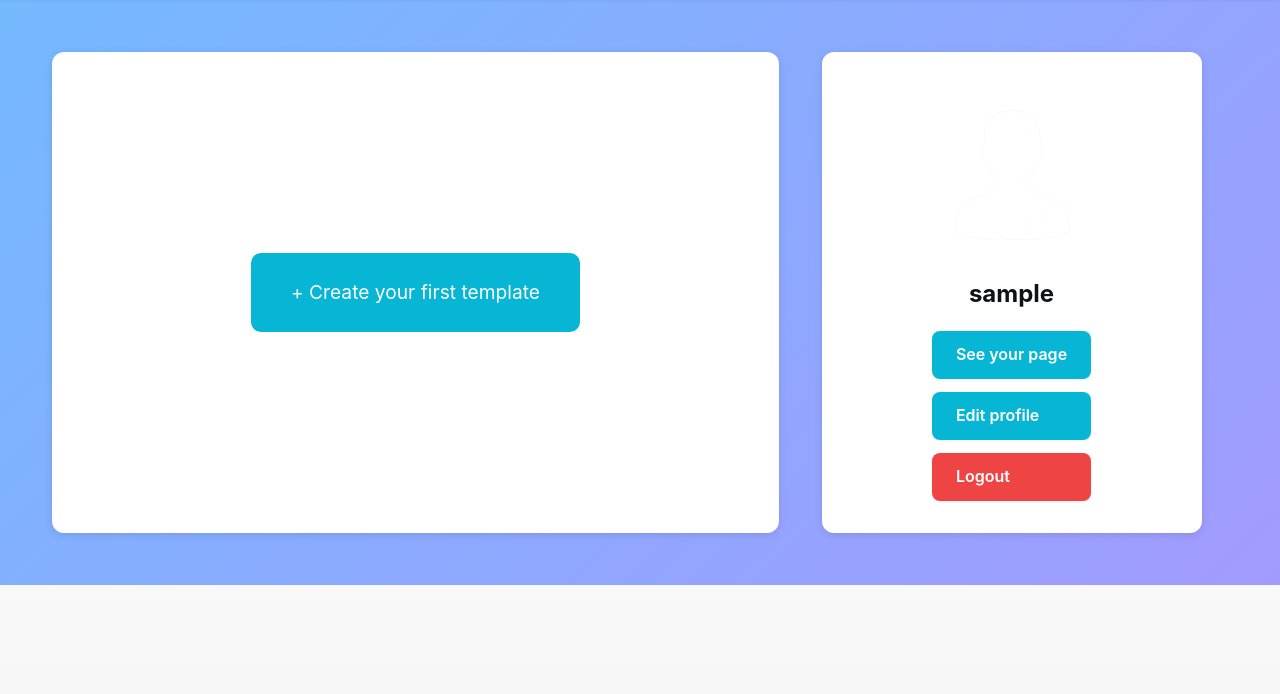
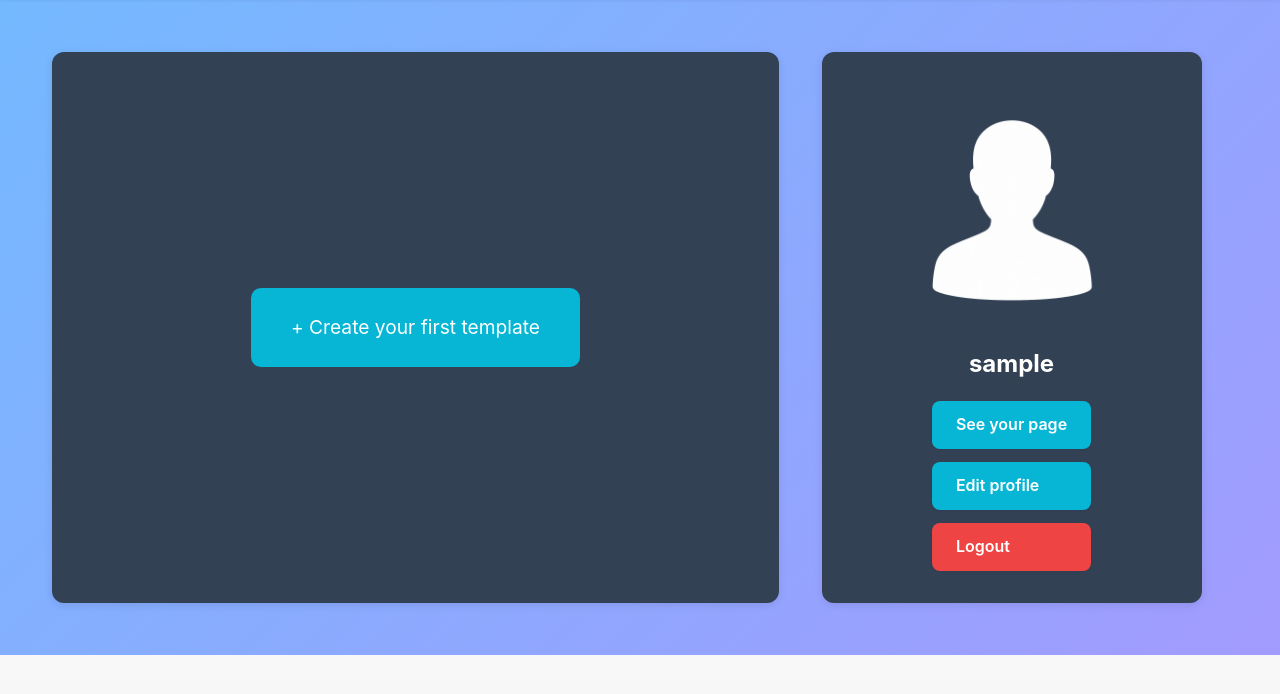
Before and after one commit to DaShy72/spark_point, a Django app: page /cabinet/ in a window 1280 px wide. Shown: the part 66-760 px from the top of the page. Run offline with Django 5.2, Linux system fonts and the light colour scheme; the visitor is signed in with stand-in values (Sample User, id 1); data that the repository does not hold is empty.

Commit message:
change styles for cabinet

```diff
--- a/static/styles.css
+++ b/static/styles.css
@@ -532,14 +532,14 @@ button.next {
 
 .preview-section {
     flex: 1 1 60%;
-    background: #ffffff;
+    background: #334155;
     border-radius: 12px;
     box-shadow: 0 2px 8px rgba(0,0,0,0.1);
     padding: 1rem;
     display: flex;
     justify-content: center;
     align-items: center;
-    min-height: 400px;
+    min-height: 550px;
 }
 
 .preview-frame {
@@ -571,7 +571,7 @@ button.next {
 }
 
 .user-card {
-    background: #ffffff;
+    background: #334155;
     border-radius: 12px;
     box-shadow: 0 2px 8px rgba(0,0,0,0.1);
     padding: 2rem;
@@ -583,9 +583,13 @@ button.next {
     align-items: center;
 }
 
+.user-card h2 {
+    color: white
+}
+
 .user-photo {
-    width: 180px;
-    height: 180px;
+    width: 250px;
+    height: 250px;
     border-radius: 50%;
     object-fit: cover;
     margin-bottom: 1rem;
```
